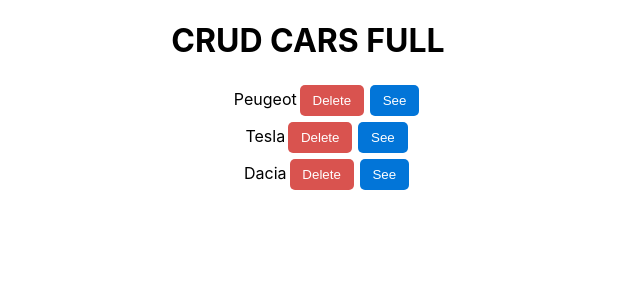
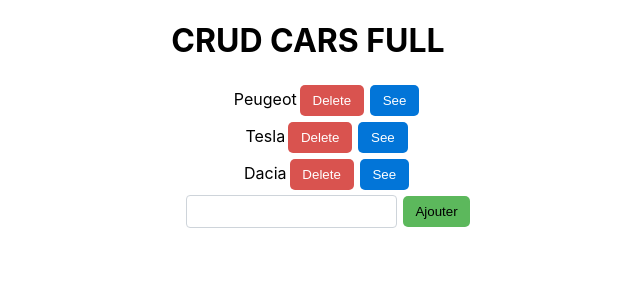
Before and after one commit to thonino/react-learn, a React (Create React App) app: page / in a window 1280 px wide. Shown: the top 300 px of the page, without its empty margins (332-972 px from the left). Built offline with nearby package versions, Linux system fonts and the light colour scheme.

Commit message:
handleSubmit : done

```diff
--- a/src/components/CrudCars/CrudCars.js
+++ b/src/components/CrudCars/CrudCars.js
@@ -1,4 +1,5 @@
 import { useState } from "react";
+import { v4 as uuidv4 } from "uuid";
 
 function CrudCars() {
   const [cars, setCars] = useState([
@@ -6,19 +7,30 @@
     { id: 2, nom: "Tesla" },
     { id: 3, nom: "Dacia" },
   ]);
+
   // DELETE
-  const handleDelete = (id)=>{
-    const newCars = cars.filter((data)=>data.id !== id);
+  const handleDelete = (id) => {
+    const newCars = cars.filter((data) => data.id !== id);
     setCars(newCars);
+  };
+
+  // CHOICE
+  const handleChoice = (nom) => {
+    alert(`Vous avez choisi : ${nom}`);
   }
-  // CHOICE
-  const handleChoice = (nom)=>{
-    alert(`Vous avez choisi : ${nom}`)
 
-  }
+  // ADD
+  const handleSubmit = (e) => {
+    e.preventDefault();
+    const id = uuidv4();
+    const nom = e.target.elements.newCar.value;
+    const data ={id,nom}
+    if(nom){ setCars([...cars, data]); }
+  };
+
   return (
     <div>
-      <h1> CRUD CARS FULL</h1>
+      <h1>CRUD CARS FULL</h1>
       <ul>
         {cars.map((data) => (
           <div key={data.id}>
@@ -37,9 +49,21 @@
             </button>
           </div>
         ))}
+        <form onSubmit={handleSubmit}>
+          <input
+            className="input-form"
+            name="newCar"
+          />
+          <button
+            className="btn btn-success"
+            type="submit"
+          >
+            Ajouter
+          </button>
+        </form>
       </ul>
     </div>
   );
 }
 
-export default CrudCars
+export default CrudCars;
```
